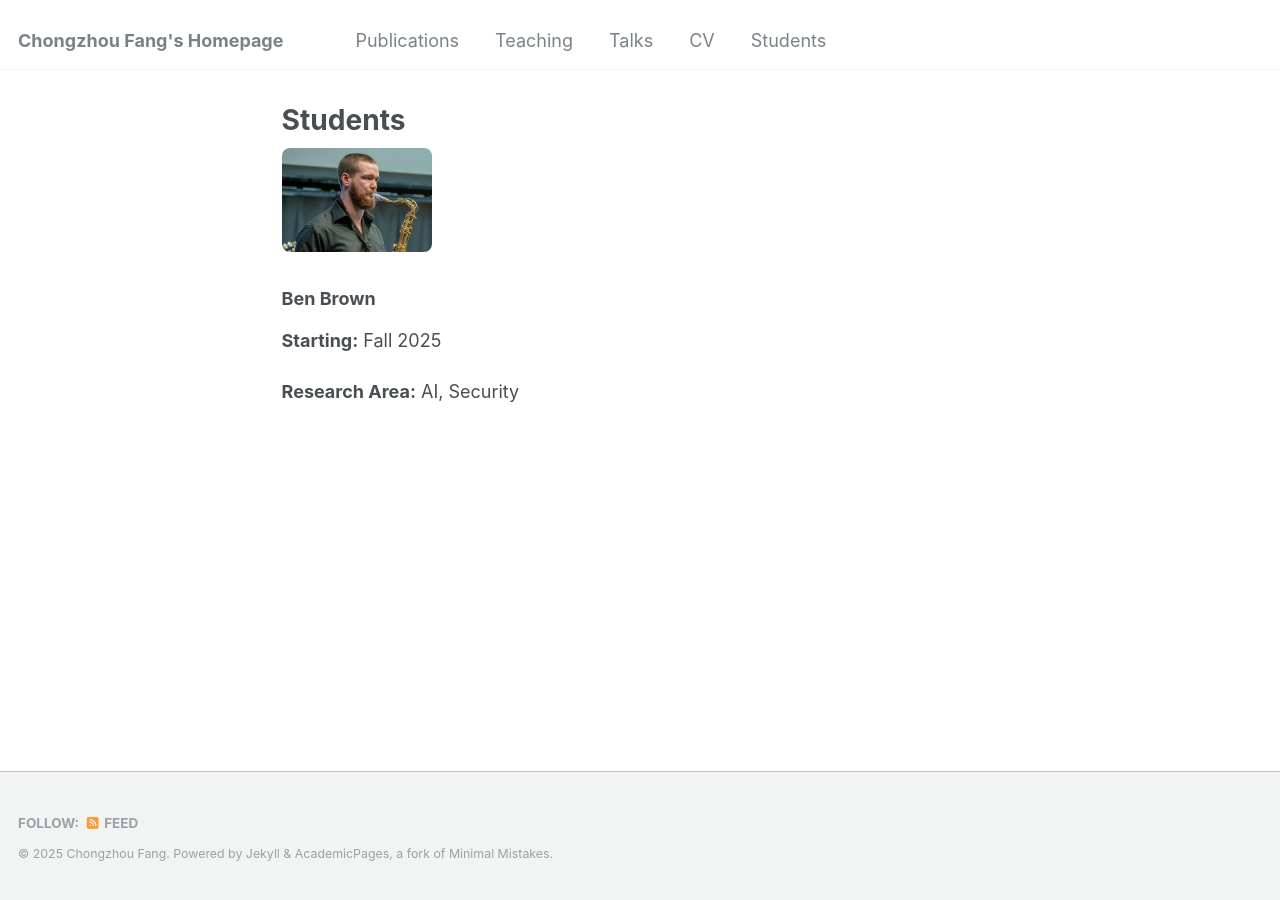
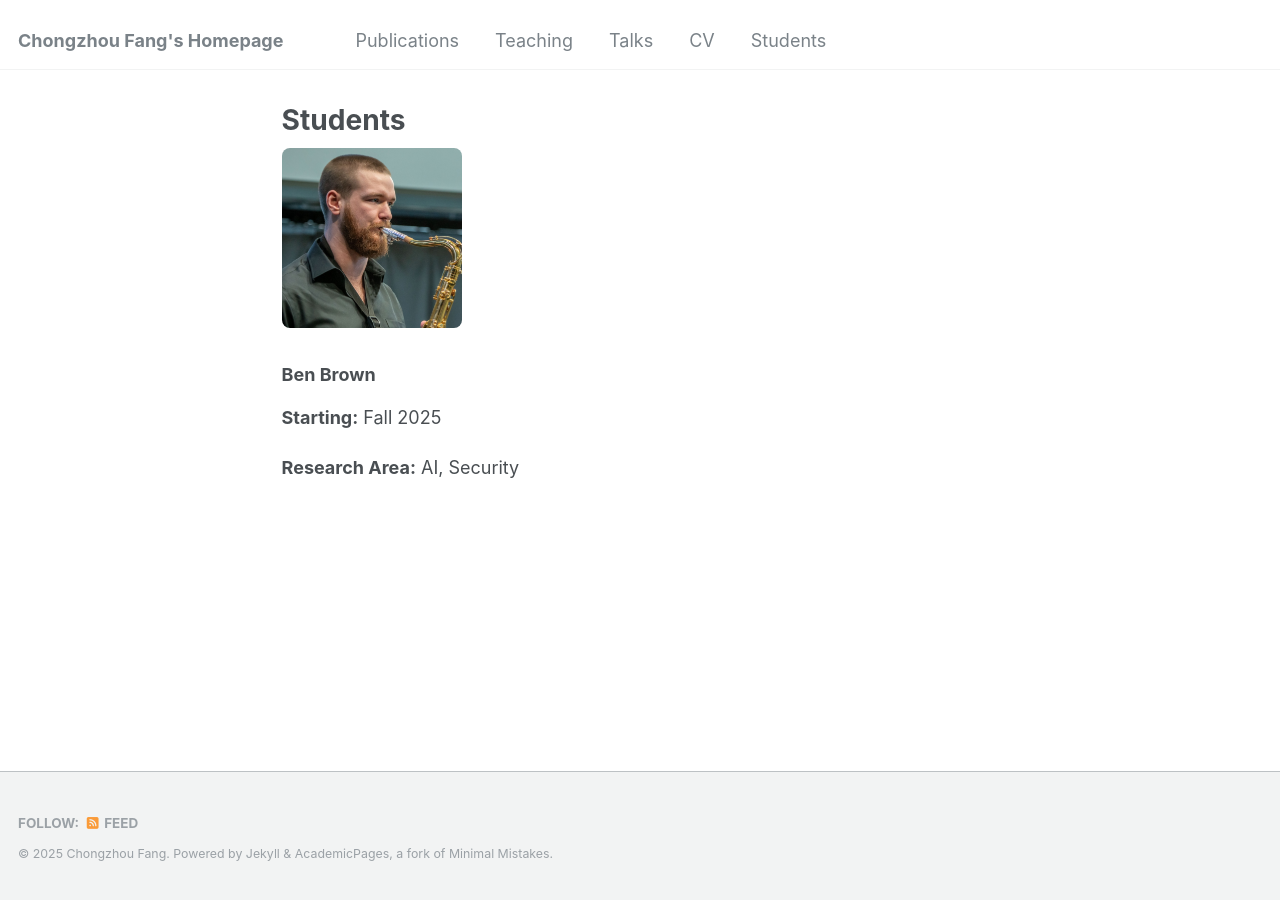
Before and after one commit to ChongzhouFang/ChongzhouFang.github.io, a Jekyll site: the page built from _pages/students.md, in a window 1280 px wide. Built offline with Jekyll 4.4.1, drawn with Linux system fonts in a browser that asks for light colours.

Commit message:
update student

```diff
--- a/_pages/students.md
+++ b/_pages/students.md
@@ -10,7 +10,7 @@
   {% for student in site.students %}
     <div>
       {% if student.photo %}
-        <img src="{{ student.photo | relative_url }}" alt="{{ student.name }}" style="width:150px; height:auto; border-radius:8px;" />
+        <img src="{{ student.photo | relative_url }}" alt="{{ student.name }}" style="width:180px; height:auto; border-radius:8px;" />
       {% endif %}
       <h3>{{ student.name }}</h3>
       <p><strong>Starting:</strong> {{ student.starting }}</p>
```
Also changed, not shown: _students/brown2025.md (+1 -1 lines), images/brown2025.jpg (deleted), images/students/brown2025.jpg (added).
